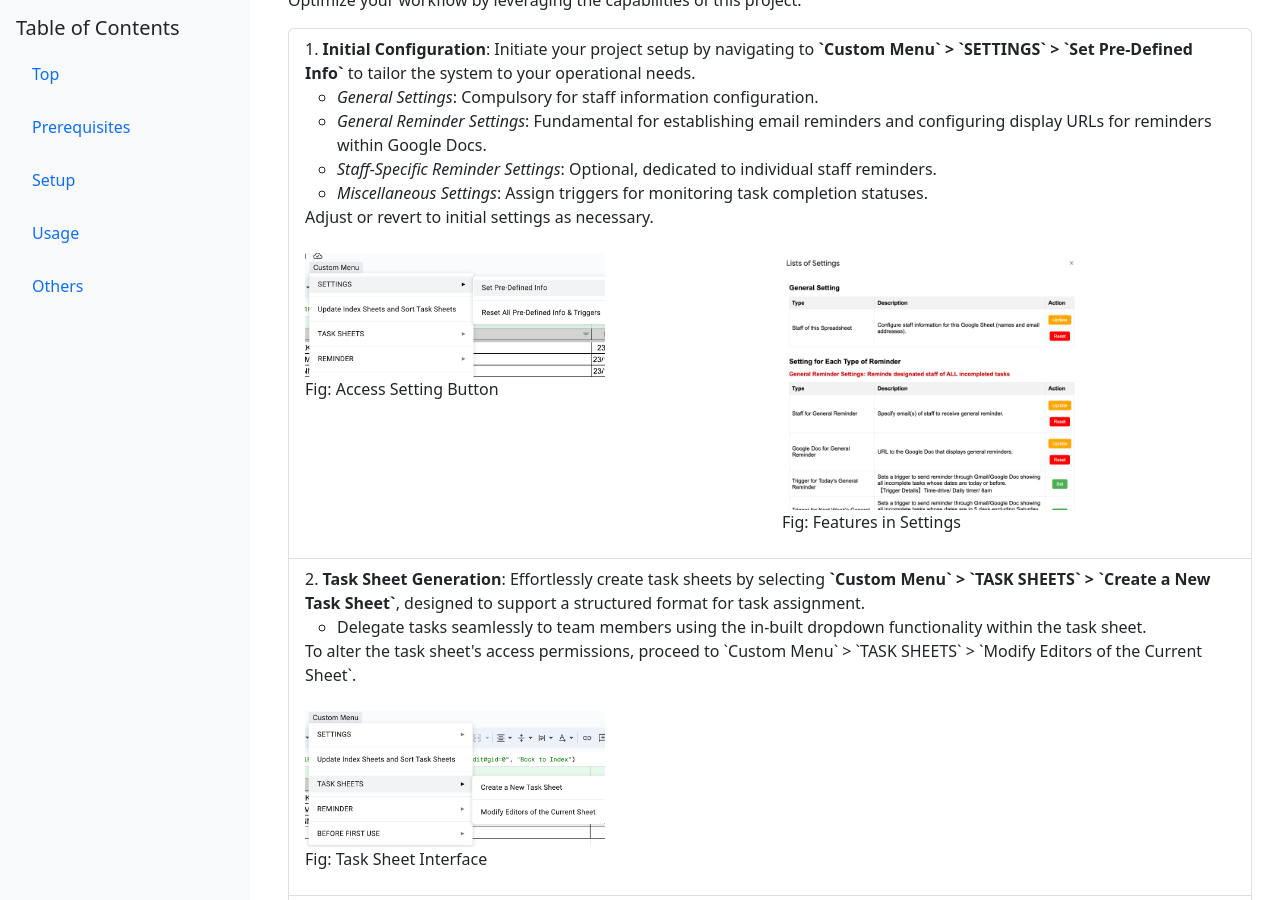
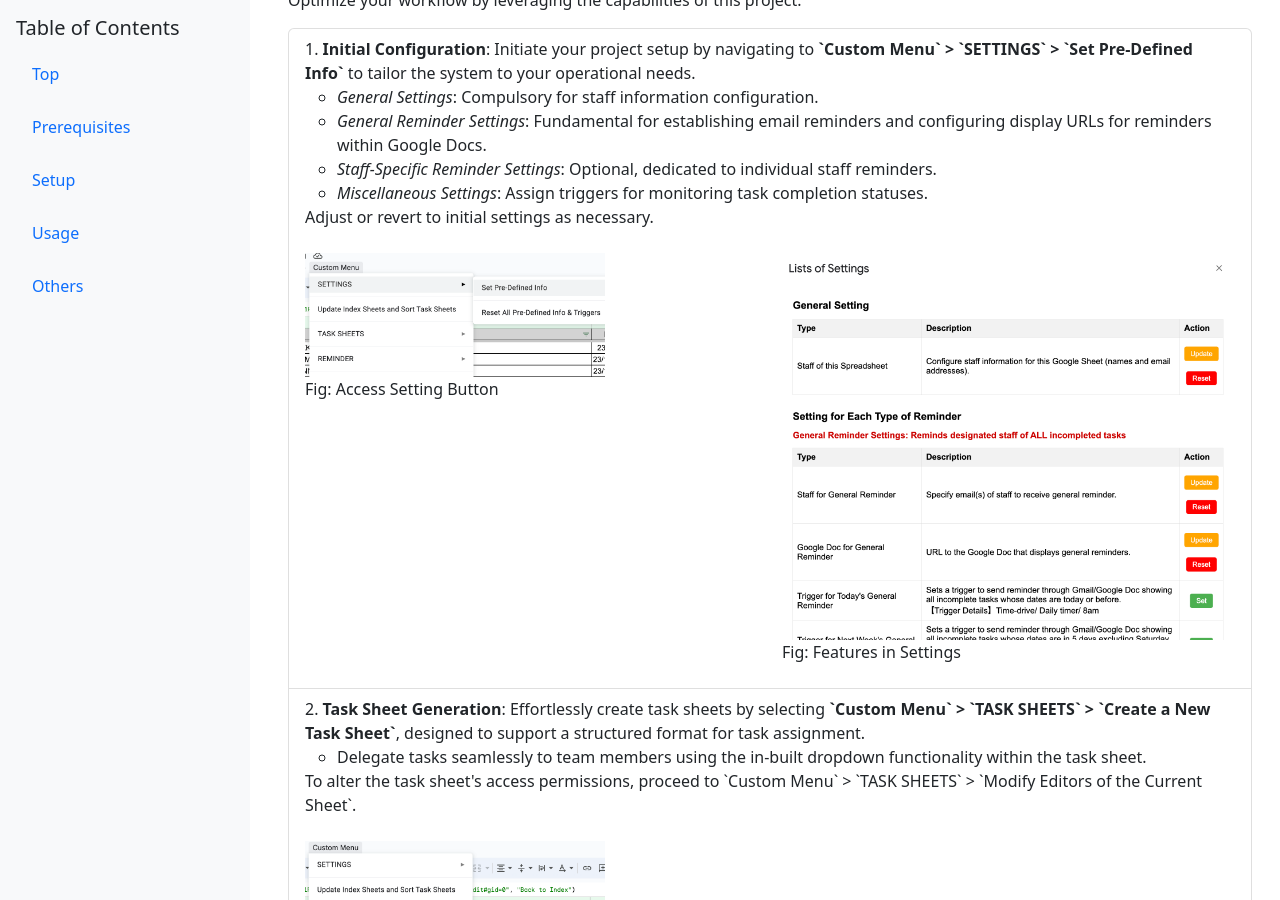
Before and after one commit to tsato21/sheet-tasker, a Jekyll site: the page built from docs/index.html, in a window 1280 px wide and 900 px high, scrolled down 1150 px. Built offline with Jekyll 4.4.1, drawn with Linux system fonts in a browser that asks for light colours.

Commit message:
Update index.html

```diff
--- a/docs/index.html
+++ b/docs/index.html
@@ -64,7 +64,7 @@ layout: default
                 </div>
                 <div class="col-md-6">
                   <figure>
-                    <img src="assets/images/setup-image-2.png" alt="Features in Settings" class="img-fluid image-caption" width="300" height="200">
+                    <img src="assets/images/setup-image-2.png" alt="Features in Settings" class="img-fluid image-caption" width="500" height="300">
                     <figcaption>Fig: Features in Settings</figcaption>
                   </figure>
                 </div>
```
